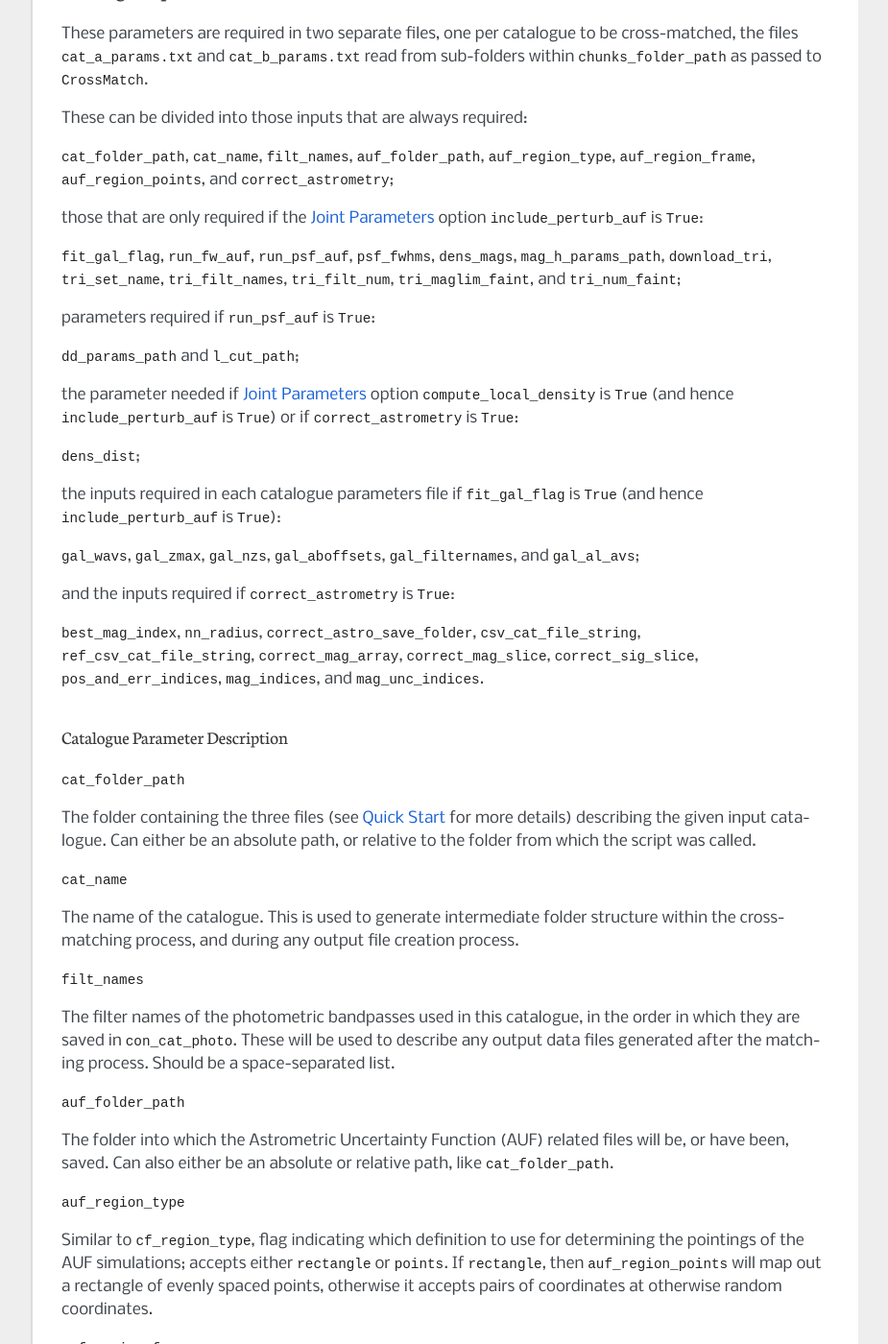
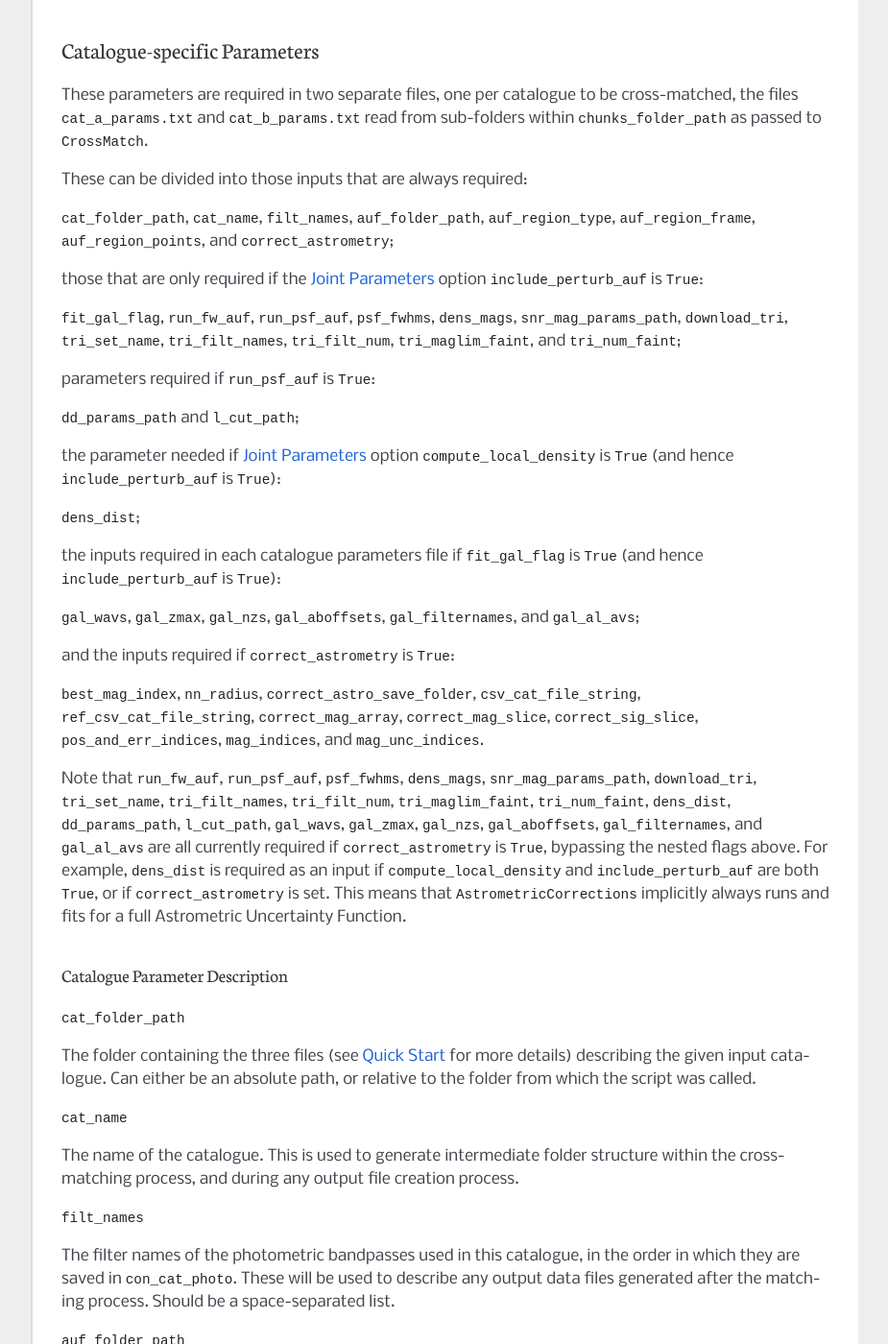
Before and after one commit to macauff/macauff, a Sphinx documentation site: the page built from docs/inputs.rst, in a window 1280 px wide and 1400 px high, scrolled down 4857 px. Shown: the whole window at 96% size, without its empty margins (198-1123 px from the left). Built offline with Sphinx 7.4.7, drawn with Linux system fonts in a browser that asks for light colours; some of the changed text lies outside the part shown.

Commit message:
Updated input parameters descriptions to include requirement to bypass nested parameter inputs if correct_astrometry is set; also fix snr_mag_params typos.

```diff
--- a/docs/inputs.rst
+++ b/docs/inputs.rst
@@ -58,6 +58,8 @@ There are some parameters that must be given in all runs:
 and those options which only need to be supplied if ``include_perturb_auf`` is ``True``:
 
 ``num_trials``, ``compute_local_density``, and ``d_mag``.
+
+Note that ``num_trials`` and ``d_mag`` currently need to be supplied if either ``correct_astrometry`` option in the two `Catalogue-specific Parameters`_ config files is ``True`` as well.
 
 Common Parameter Description
 ----------------------------
@@ -165,13 +167,13 @@ These can be divided into those inputs that are always required:
 
 those that are only required if the `Joint Parameters`_ option ``include_perturb_auf`` is ``True``:
 
-``fit_gal_flag``, ``run_fw_auf``, ``run_psf_auf``, ``psf_fwhms``, ``dens_mags``, ``mag_h_params_path``, ``download_tri``, ``tri_set_name``, ``tri_filt_names``, ``tri_filt_num``, ``tri_maglim_faint``, and ``tri_num_faint``;
+``fit_gal_flag``, ``run_fw_auf``, ``run_psf_auf``, ``psf_fwhms``, ``dens_mags``, ``snr_mag_params_path``, ``download_tri``, ``tri_set_name``, ``tri_filt_names``, ``tri_filt_num``, ``tri_maglim_faint``, and ``tri_num_faint``;
 
 parameters required if ``run_psf_auf`` is ``True``:
 
 ``dd_params_path`` and ``l_cut_path``;
 
-the parameter needed if `Joint Parameters`_ option ``compute_local_density`` is ``True`` (and hence ``include_perturb_auf`` is ``True``) or if ``correct_astrometry`` is ``True``:
+the parameter needed if `Joint Parameters`_ option ``compute_local_density`` is ``True`` (and hence ``include_perturb_auf`` is ``True``):
 
 ``dens_dist``;
 
@@ -182,6 +184,8 @@ the inputs required in each catalogue parameters file if ``fit_gal_flag`` is ``T
 and the inputs required if ``correct_astrometry`` is ``True``:
 
 ``best_mag_index``, ``nn_radius``, ``correct_astro_save_folder``, ``csv_cat_file_string``, ``ref_csv_cat_file_string``, ``correct_mag_array``, ``correct_mag_slice``, ``correct_sig_slice``, ``pos_and_err_indices``, ``mag_indices``, and ``mag_unc_indices``.
+
+Note that ``run_fw_auf``, ``run_psf_auf``, ``psf_fwhms``, ``dens_mags``, ``snr_mag_params_path``, ``download_tri``, ``tri_set_name``, ``tri_filt_names``, ``tri_filt_num``, ``tri_maglim_faint``, ``tri_num_faint``, ``dens_dist``, ``dd_params_path``, ``l_cut_path``, ``gal_wavs``, ``gal_zmax``, ``gal_nzs``, ``gal_aboffsets``, ``gal_filternames``, and ``gal_al_avs`` are all currently required if ``correct_astrometry`` is ``True``, bypassing the nested flags above. For example, ``dens_dist`` is required as an input if ``compute_local_density`` and ``include_perturb_auf`` are both ``True``, or if ``correct_astrometry`` is set. This means that ``AstrometricCorrections`` implicitly always runs and fits for a full Astrometric Uncertainty Function.
 
 
 Catalogue Parameter Description
@@ -239,9 +243,9 @@ The Full-Width-At-Half-Maximum of each filter's Point Spread Function (PSF), in
 
 The magnitude, in each bandpass -- the same order as ``filt_names`` -- down to which to count the number of nearby sources when deriving the local normalising density of each object. Should be space-separated floats, of the same number as those given in ``filt_names``.
 
-``mag_h_params_path``
+``snr_mag_params_path``
 
-File path, either absolute or relative to the location of the script the cross-matches are run from, of a binary ``.npy`` file containing the parameterisation of the signal-to-noise ratio of sources as a function of magnitude, in a series of given sightlines. Must be of shape ``(N, M, 5)`` where ``N`` is the number of filters in ``filt_names`` order, ``M`` is the number of sightlines for which SNR vs mag has been derived, and the 5 entries for each filter-sightline combination must be in order ``a``, ``b``, ``c``, ``coord1`` (e.g. RA), and ``coord2`` (e.g. Dec). See pre-processing for more information on the meaning of those terms and how ``mag_h_params`` is used.
+File path, either absolute or relative to the location of the script the cross-matches are run from, of a binary ``.npy`` file containing the parameterisation of the signal-to-noise ratio of sources as a function of magnitude, in a series of given sightlines. Must be of shape ``(N, M, 5)`` where ``N`` is the number of filters in ``filt_names`` order, ``M`` is the number of sightlines for which SNR vs mag has been derived, and the 5 entries for each filter-sightline combination must be in order ``a``, ``b``, ``c``, ``coord1`` (e.g. RA), and ``coord2`` (e.g. Dec). See pre-processing for more information on the meaning of those terms and how ``snr_mag_params`` is used.
 
 ``download_tri``
 
```
